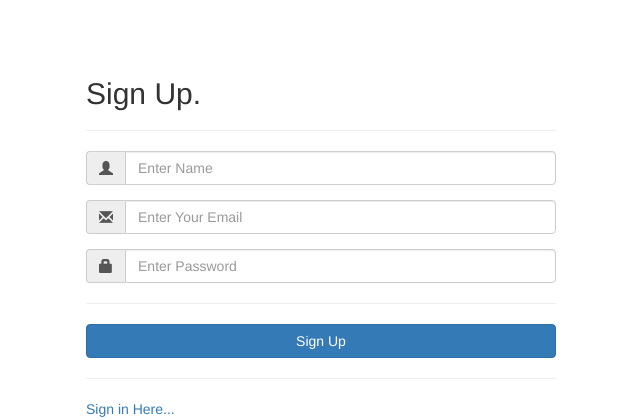
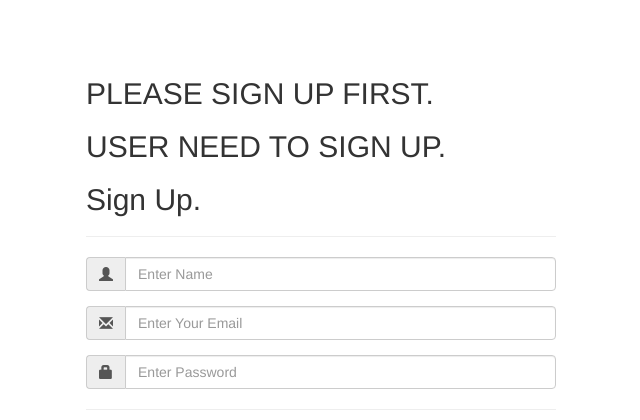
Before and after one commit to wping55/lab2, a PHP site: page /register.php in a window 1280 px wide. Shown: the top 420 px of the page, without its empty margins (319-959 px from the left). Run offline with PHP 8.4, Linux system fonts and the light colour scheme; data that the repository does not hold is empty.

Commit message:
NEW CHANGES
I have made some changes in the sign up header

```diff
--- a/login-registration-php-new/register.php
+++ b/login-registration-php-new/register.php
@@ -101,6 +101,8 @@
     	<div class="col-md-12">
 
         	<div class="form-group">
+		<h2 class = "">PLEASE SIGN UP FIRST.</h2>
+		<h2 class = "">USER NEED TO SIGN UP.</h2>
             	<h2 class="">Sign Up.</h2>
             </div>
 
```
